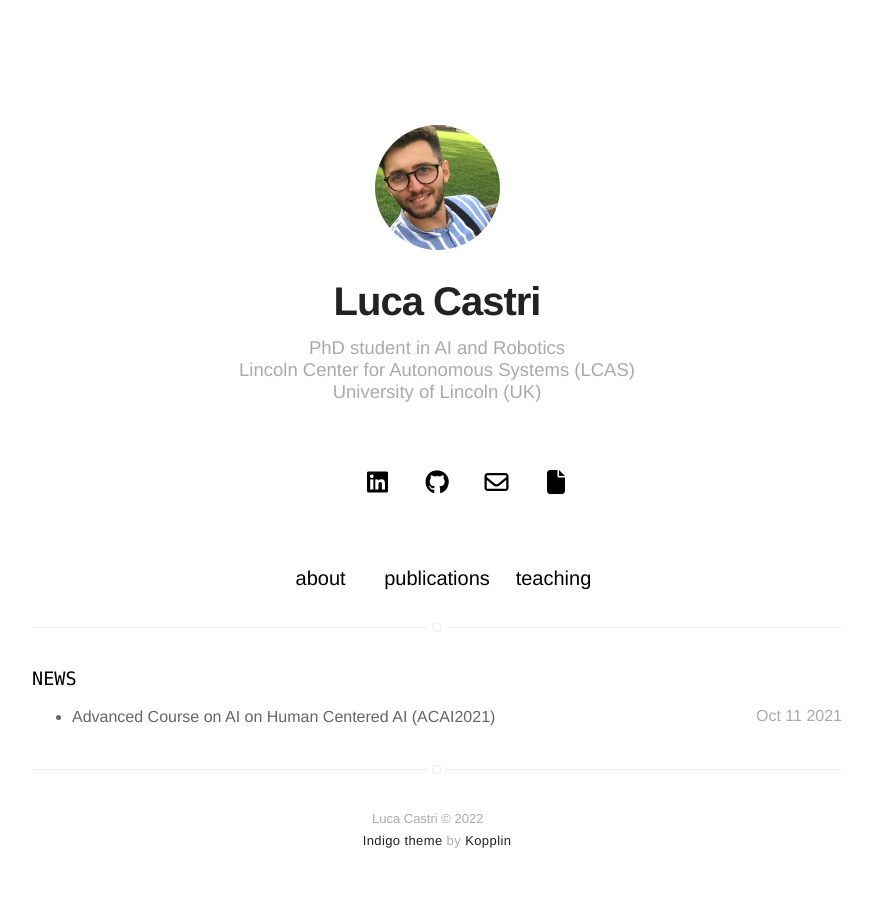
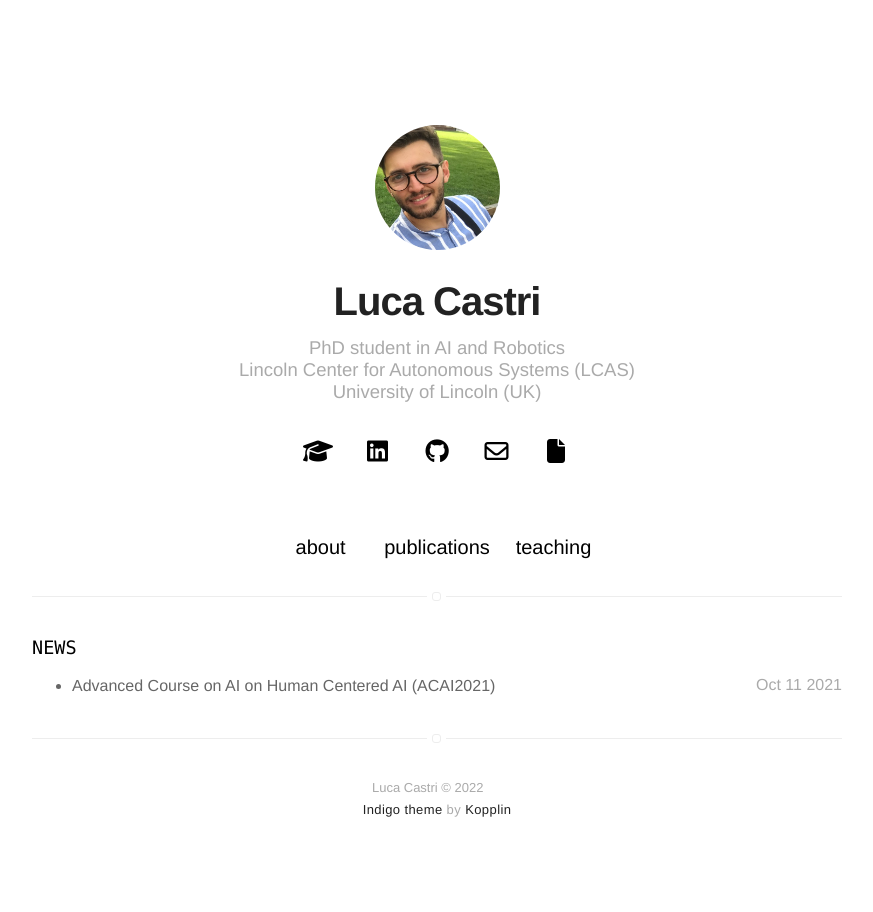
Before and after one commit to lcastri/lcastri.github.io, a Jekyll site: the page built from index.html, in a window 1280 px wide. Shown: the whole page, without its empty margins (203-1076 px from the left). Built offline with Jekyll 4.4.1, drawn with Linux system fonts in a browser that asks for light colours; nearby versions of some CDN libraries.

Commit message:
Update social-links.html

```diff
--- a/_includes/social-links.html
+++ b/_includes/social-links.html
@@ -21,7 +21,7 @@
 
     {% if site.scholar %}
         <a class="link" data-title="scholar.google.com/{{ site.scholar }}" href="https://scholar.google.com/{{ site.scholar }}" target="_blank"  rel="noopener">
-            <i class="fa-graduation-cap fa-xl"></i>
+            <i class="fa fa-graduation-cap fa-xl"></i>
         </a>
     {% endif %}
 
```
